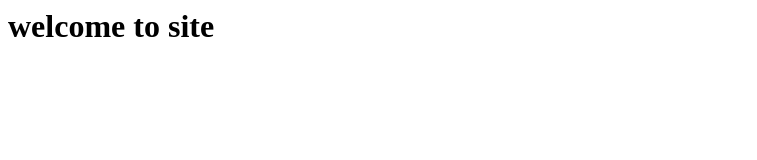
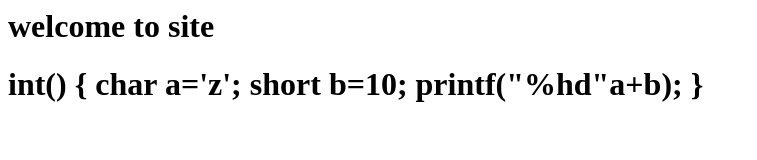
Before and after one commit to Harmanpreet0512/harman2323, a plain HTML site: page index.html in a window 1280 px wide. Shown: the whole page, without its empty margins (0-757 px from the left). Drawn offline with Linux system fonts and the light colour scheme.

Commit message:
Update index.html

```diff
--- a/index.html
+++ b/index.html
@@ -4,4 +4,16 @@
             welcome to site
         </h1>
     </head>
+    <body>
+        <h1>
+            int()
+{
+
+    char a='z';
+    short b=10;
+    printf("%hd"a+b);
+
+}
+        </h1>
+    </body>
 </html>
```
